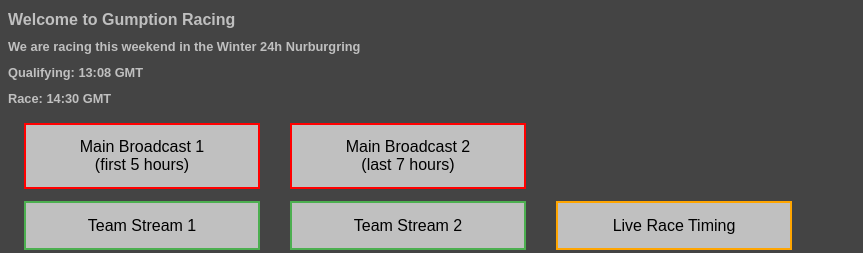
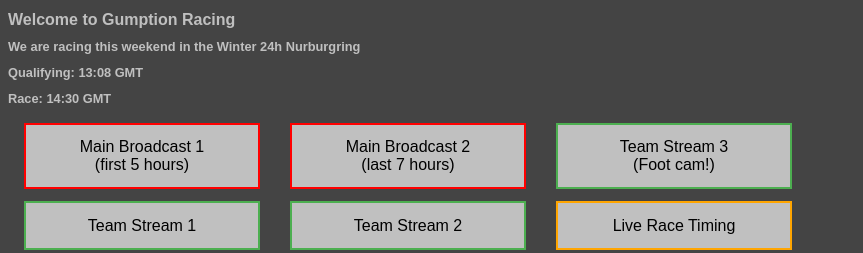
Before and after one commit to jefg60/gumption-landing-page, a plain HTML site: page deploy/live/index.html in a window 1280 px wide. Shown: the top 253 px of the page, without its empty margins (0-863 px from the left). Drawn offline with Linux system fonts and the light colour scheme.

Commit message:
add leclass twitch

```diff
--- a/deploy/live/index.html
+++ b/deploy/live/index.html
@@ -25,6 +25,11 @@
 	  Main Broadcast 2 <br> (last 7 hours)
 	</button>
       </td>
+      <td valign="top", align="center", width=20%, text-align="center">
+        <button class="button greenbutton" onclick="window.open('https://www.twitch.tv/leclass','_blank')"/>
+	  Team Stream 3 <br> (Foot cam!)
+	</button>
+      </td>
     <tr>
       <td valign="top", align="center", width=20%, text-align="center">
         <button class="button greenbutton" onclick="window.open('https://twitch.tv/hatracer','_blank')"/>
```
